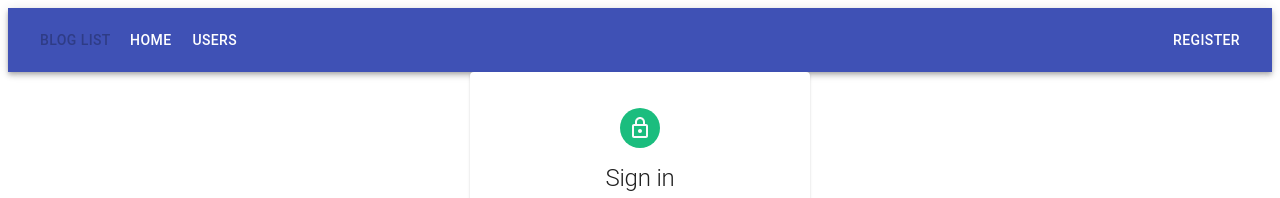
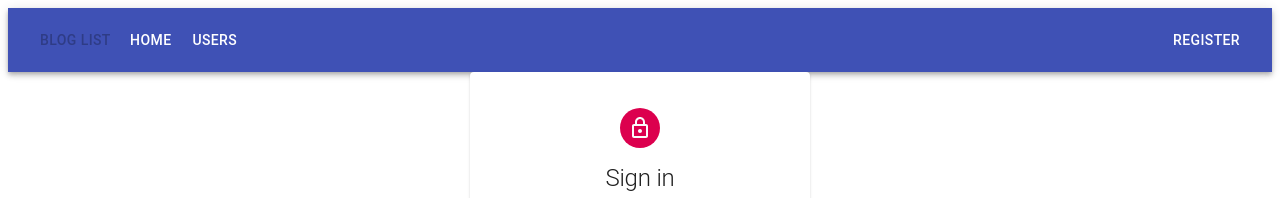
Before and after one commit to anhtumai/blog-list-frontend-v2, a React (Create React App) app: page /login in a window 1280 px wide. Shown: the top 198 px of the page. Built offline with nearby package versions, Linux system fonts and the light colour scheme; no server answers.

Commit message:
Change color of login form avatar

```diff
--- a/src/components/LoginForm.tsx
+++ b/src/components/LoginForm.tsx
@@ -35,7 +35,7 @@ const useStyles = makeStyles((theme) => ({
   },
   avatar: {
     margin: "auto",
-    background: "#1bbd7e",
+    background: "rgb(220, 0, 78)",
   },
   paper: {
     padding: 20,
```
